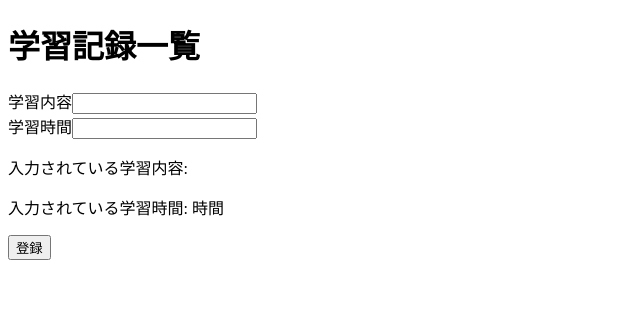
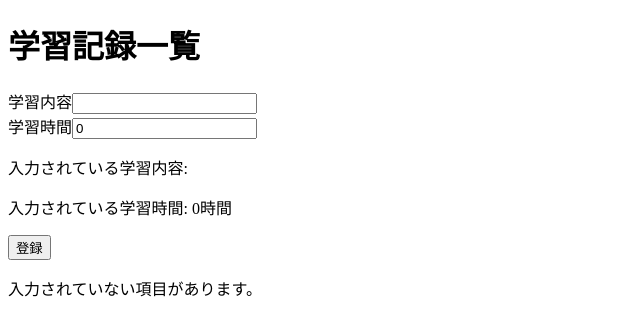
Before and after one commit to sts151718/react-study-log, a React (Vite) app: page / in a window 1280 px wide. Both pictures are taken after a click on the button "登録". Shown: the top 336 px of the page, without its empty margins (0-640 px from the left). Built offline with nearby package versions, Linux system fonts and the light colour scheme.

Commit message:
バリデーションを追加

```diff
--- a/src/App.jsx
+++ b/src/App.jsx
@@ -4,7 +4,8 @@ export const App = () => {
   const [records, setRecords] = useState([]);
 
   const [studyText, setStudyText] = useState('');
-  const [studyTime, setStudyTime] = useState('');
+  const [studyTime, setStudyTime] = useState(0);
+  const [error, setError] = useState('');
 
   const onStudyTextChange = (e) => {
     setStudyText(e.target.value);
@@ -15,7 +16,11 @@ export const App = () => {
   };
 
   const onClickAdd = () => {
-    if (studyText === '') return;
+    setError('');
+    if (studyText === '' || studyTime === '') {
+      setError('入力されていない項目があります。');
+      return;
+    }
     const newRecords = [...records, { title: studyText, time: studyTime }];
     setRecords(newRecords);
     setStudyText('');
@@ -41,6 +46,7 @@ export const App = () => {
         </p>
       ))}
       <button onClick={onClickAdd}>登録</button>
+      {error === '' || <p>{error}</p>}
     </>
   );
 };
```
